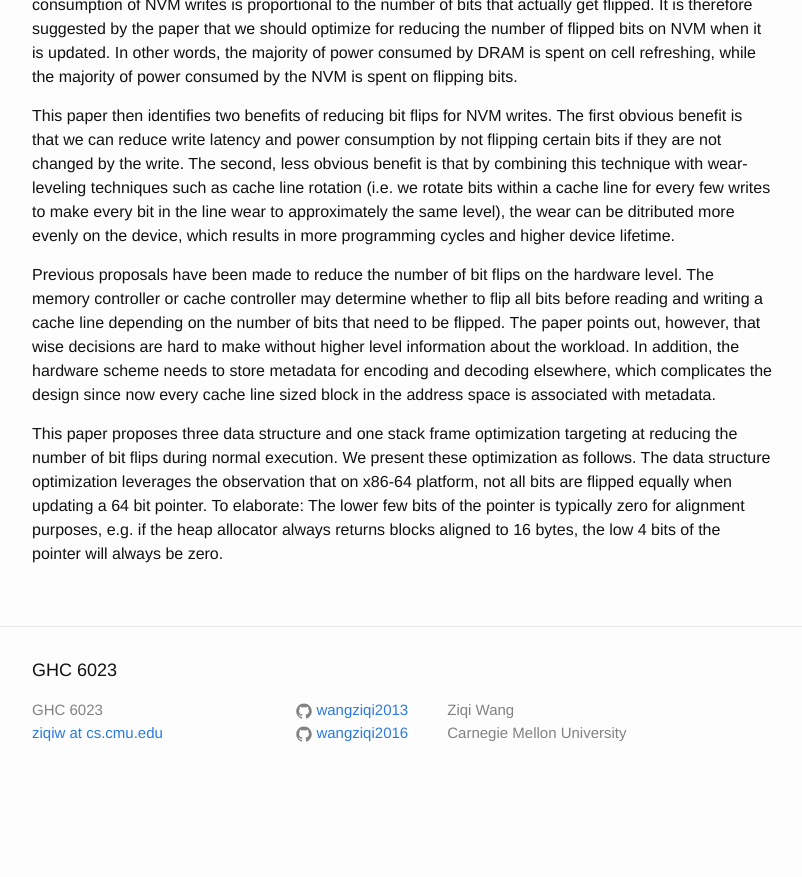
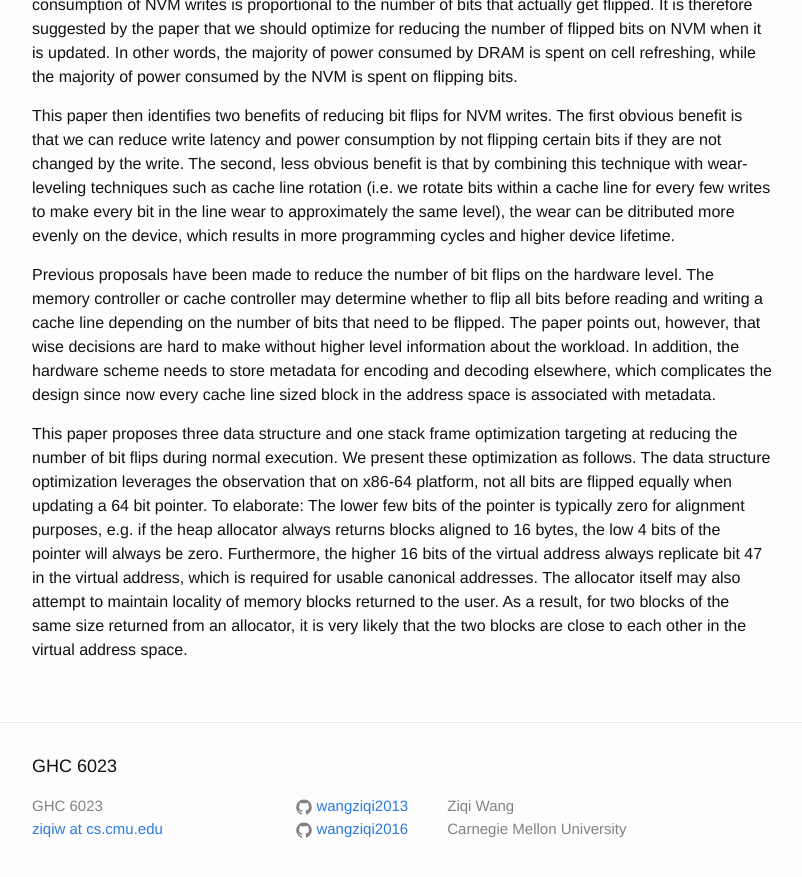
Before and after one commit to wangziqi2013/wangziqi2013.github.io, a Jekyll site: the page built from _posts/2019-12-07-optimizing-systems-for-nvm-by-reducing-bit-flipping.markdown, in a window 1280 px wide and 900 px high, scrolled down 643 px. Shown: the top 877 px of the window, without its empty margins (238-1040 px from the left). Built offline with Jekyll 4.4.1, drawn with Linux system fonts in a browser that asks for light colours; before the commit the page ends 1447 px from its top, so only the background shows below that.

Commit message:
Adding alloc

```diff
--- a/_posts/2019-12-07-optimizing-systems-for-nvm-by-reducing-bit-flipping.markdown
+++ b/_posts/2019-12-07-optimizing-systems-for-nvm-by-reducing-bit-flipping.markdown
@@ -38,4 +38,7 @@ This paper proposes three data structure and one stack frame optimization target
 during normal execution. We present these optimization as follows. The data structure optimization leverages the observation
 that on x86-64 platform, not all bits are flipped equally when updating a 64 bit pointer. To elaborate: The lower few bits
 of the pointer is typically zero for alignment purposes, e.g. if the heap allocator always returns blocks aligned to 16 bytes,
-the low 4 bits of the pointer will always be zero.
+the low 4 bits of the pointer will always be zero. Furthermore, the higher 16 bits of the virtual address always replicate
+bit 47 in the virtual address, which is required for usable canonical addresses. The allocator itself may also attempt
+to maintain locality of memory blocks returned to the user. As a result, for two blocks of the same size returned from
+an allocator, it is very likely that the two blocks are close to each other in the virtual address space.
```
